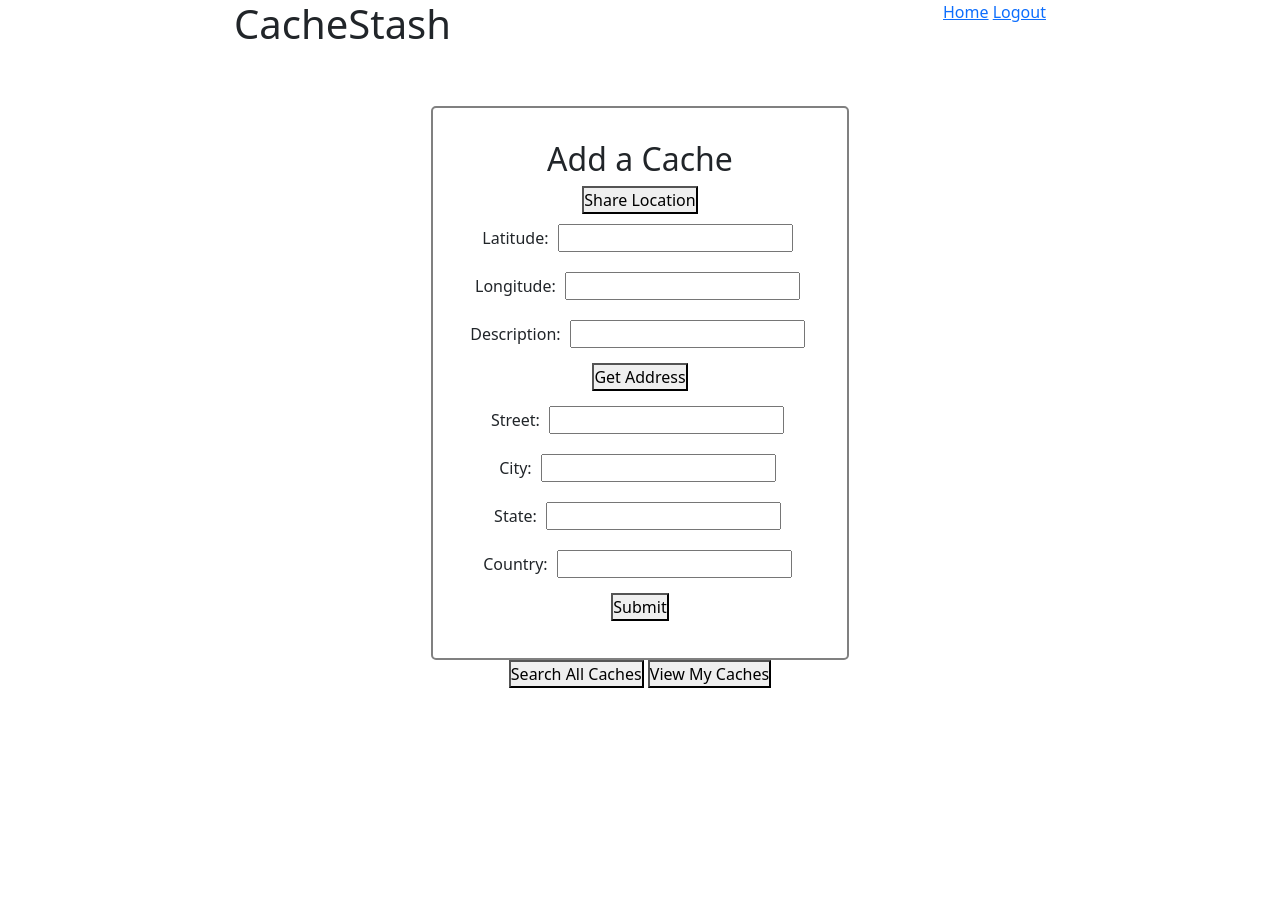
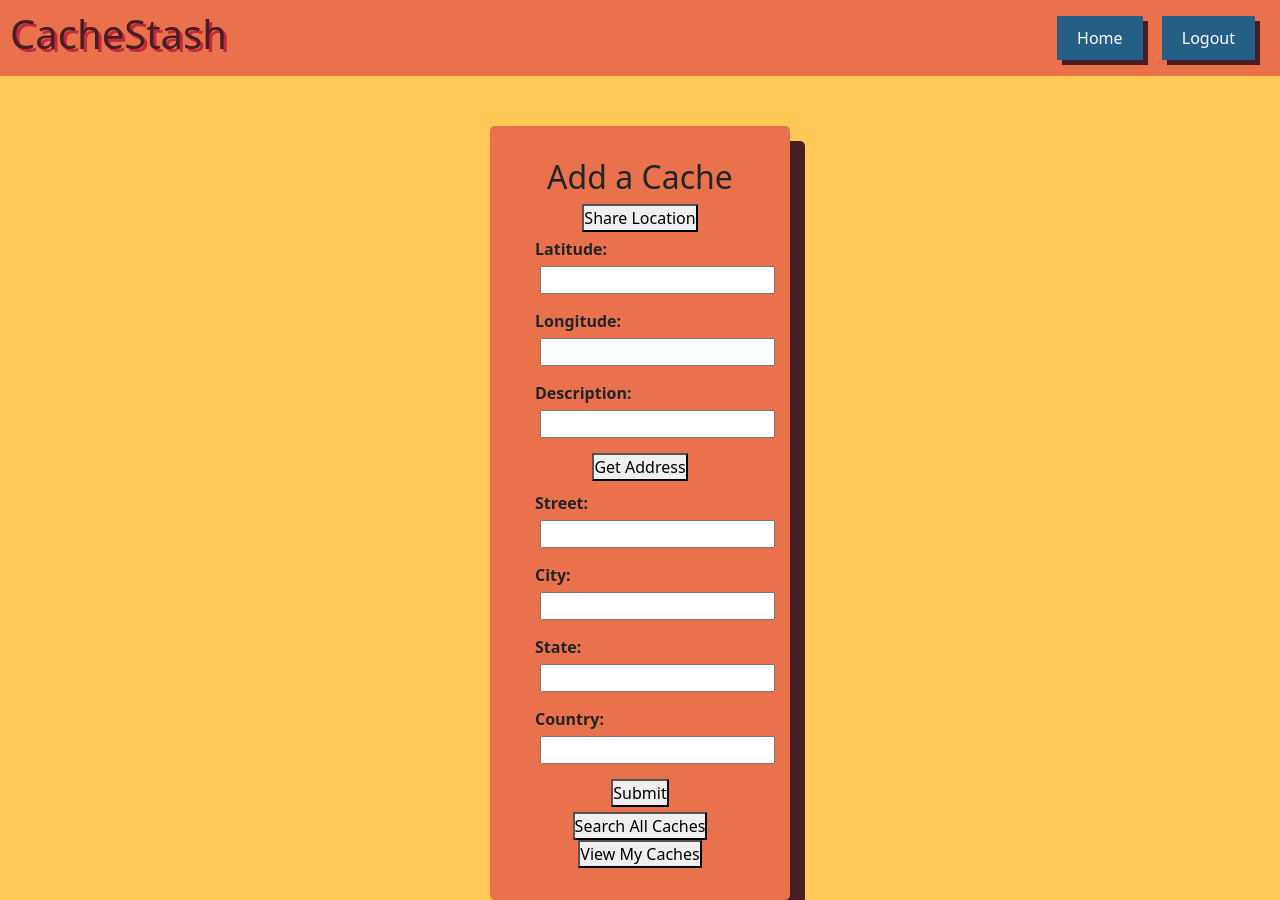
Before and after one commit to jayomeara/codingdojo_GroupLucky13, a Flask app: page /dashboard in a window 1280 px wide. Before the commit the page ends 688 px from the top, so only its background shows below. Run offline with Flask 2, Linux system fonts and the light colour scheme; the visitor is signed in with stand-in values (Sample User, id 1).

Commit message:
CSS
added styling for log in and reg and for the dashboard

```diff
--- a/flask_app/static/css/styles.css
+++ b/flask_app/static/css/styles.css
@@ -9,16 +9,12 @@ main {
     justify-content: space-evenly;
 }
 
-header {
-    margin-left: 15%;
-}
 
 .login-container, .registration-container, .addcache-container, .searchall-container, .caches_with_comments-container{
     display: flex;
     flex-direction: column;
     justify-self: flex-start;
     align-items: center;
-    border: 2px solid grey;
     border-radius: 5px;
     padding: 2em;
 }
@@ -72,3 +78,69 @@ tbody > tr > td {
     flex-direction: column;
     align-items: center;
 }
+
+
+/* Login and Reg */
+#bg {
+    background-color: #ffc857;
+}
+
+#header {
+    background-color: #e9724c;
+    padding: 10px;
+    top: 50%;
+    width: 100%;
+    text-align: center;
+    display: flex;
+    justify-content: space-between;
+    align-items: center;
+}
+
+#header-links {
+
+}
+
+#header-button {
+    background-color: #255f85;
+    border: none;
+    color: white;
+    padding: 10px 20px;
+    text-align: center;
+    text-decoration: none;
+    display: inline-block;
+    font-size: 16px;
+    box-shadow: 5px 5px #481d24;
+    margin-right: 15px;
+}
+
+#header-button:hover {
+    background-color: #3280b3;
+    color: white;
+    transform: translateY(-3px);
+    opacity: 1;
+}
+
+#header-text {
+    text-shadow: 3px 3px #c5283d;
+    color: #481d24
+}
+
+#login-main {
+    display: flex;
+    margin: 140px 20px;
+
+}
+
+#card {
+    background-color: #e9724c;
+    box-shadow: 15px 15px #481d24;
+    font-weight: bold;
+    width: 300px;
+}
+
+
+#card label {
+    display: inline-block;
+    width: 210px;
+    text-align: left;
+}
--- a/flask_app/templates/dashboard.html
+++ b/flask_app/templates/dashboard.html
@@ -11,15 +11,17 @@
     <link href="https://fonts.googleapis.com/css2?family=Source+Sans+Pro&display=swap" rel="stylesheet">
     <title>CacheStash</title>
 </head>
-<body>
-    <header class="row justify-content-around">
-        <div class="col-auto">
-            <h1>CacheStash</h1>
+
+
+<body id="bg">
+    <header id="header">
+        <h1 id="header-text">CacheStash</h1>
+        <div class="header-links">
+            <a id="header-button" href="/dashboard">Home</a>
+            <a id="header-button" href="/logout">Logout</a>
         </div>
-        <div class="col-auto">
-            <a href="/dashboard">Home</a>
-            <a href="/logout">Logout</a>
-        </div>
+    </header>
+
     <div class="alert" role="alert">
         {% with messages = get_flashed_messages() %}
             {%if messages %}
@@ -29,12 +31,11 @@
             {% endif %}
         {% endwith %}
     </div>
-    </header>
 
     <main>
         <!-- The following line of code might be extra so I commented it out -->
         <!-- <div id="location"></div> -->
-        <div class="addcache-container">
+        <div class="addcache-container" id="card">
             <h2>Add a Cache</h2>
             <!-- This is the only way to add a cache, right? I think the title should be here then. -->
             {% with messages = get_flashed_messages(category_filter=["login_error"]) %}
@@ -70,12 +71,13 @@
                 </label>
                 <button type="submit" id="addcache-button">Submit</button>
             </form>
-        </div>
-    </main>
             <div class="button-div">
                 <a href="/cachemapsearch"><button>Search All Caches</button></a>
                 <a href="/usercaches"><button>View My Caches</button></a>
             </div>
+        </div>
+    </main>
+
     <script src="{{ url_for('static', filename='scripts/scripts.js') }}"></script>
 </body>
 </html>
```
Also changed, not shown: other parts of flask_app/static/css/styles.css (+17 -7 lines), flask_app/templates/index.html (+9 -7 lines). Lines whose indentation alone changed are shown as unchanged.
